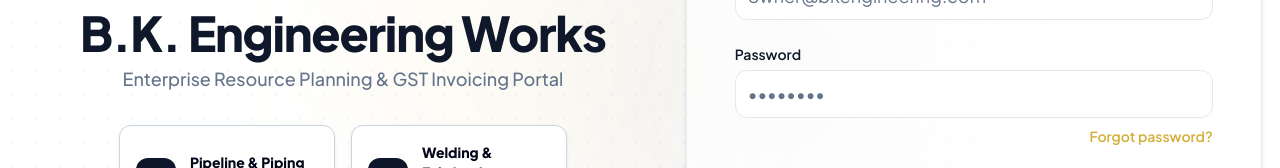
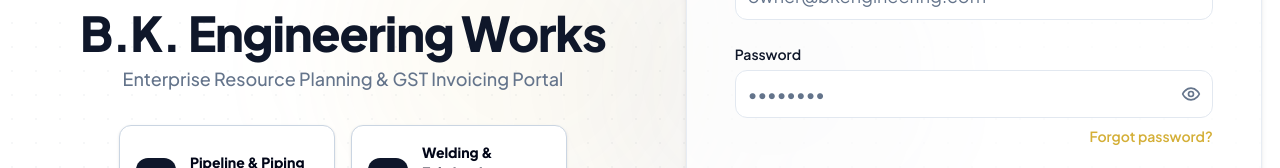
Before and after one commit to ajay-kushwaha-aj/B.K.-ENGINEERING-Works, a Next.js app in the folder apps/web/: page /login in a window 1280 px wide. Shown: the part 325-493 px from the top of the page. Built offline with nearby package versions, Linux system fonts and the light colour scheme; no server answers.

Commit message:
Added Eye button

```diff
--- a/apps/web/src/components/ui/input.tsx
+++ b/apps/web/src/components/ui/input.tsx
@@ -1,4 +1,5 @@
 import * as React from "react";
+import { Eye, EyeOff } from "lucide-react";
 
 export interface InputProps extends React.InputHTMLAttributes<HTMLInputElement> {
   label?: string;
@@ -8,6 +9,9 @@ export interface InputProps extends React.InputHTMLAttributes<HTMLInputElement>
 export const Input = React.forwardRef<HTMLInputElement, InputProps>(
   ({ className = "", type = "text", label, error, id, ...props }, ref) => {
     const inputId = id || React.useId();
+    const [showPassword, setShowPassword] = React.useState(false);
+    const isPassword = type === "password";
+    const inputType = isPassword ? (showPassword ? "text" : "password") : type;
 
     return (
       <div className="w-full flex flex-col gap-1.5">
@@ -16,9 +20,10 @@ export const Input = React.forwardRef<HTMLInputElement, InputProps>(
             {label}
           </label>
         )}
+        <div className="relative flex items-center w-full">
           <input
             id={inputId}
-          type={type}
+            type={inputType}
             ref={ref}
             onFocus={(e) => {
               if (type === "number") {
@@ -28,9 +33,23 @@ export const Input = React.forwardRef<HTMLInputElement, InputProps>(
             }}
             className={`h-11 w-full rounded-lg border border-border bg-background px-3 py-2 text-base ring-offset-background file:border-0 file:bg-transparent file:text-sm file:font-medium placeholder:text-muted-foreground focus:outline-none focus:ring-2 focus:ring-secondary/50 focus:border-secondary transition-all disabled:cursor-not-allowed disabled:opacity-50 ${
               error ? "border-danger focus:ring-danger/50 focus:border-danger" : ""
-          } ${className}`}
+            } ${isPassword ? "pr-10" : ""} ${className}`}
             {...props}
           />
+          {isPassword && (
+            <button
+              type="button"
+              onClick={() => setShowPassword(!showPassword)}
+              className="absolute right-3 flex items-center justify-center text-muted-foreground hover:text-foreground focus:outline-none transition-colors cursor-pointer"
+            >
+              {showPassword ? (
+                <EyeOff className="h-5 w-5" />
+              ) : (
+                <Eye className="h-5 w-5" />
+              )}
+            </button>
+          )}
+        </div>
         {error && <span className="text-xs text-danger font-medium mt-0.5">{error}</span>}
       </div>
     );
```
Lines whose indentation alone changed are shown as unchanged.
